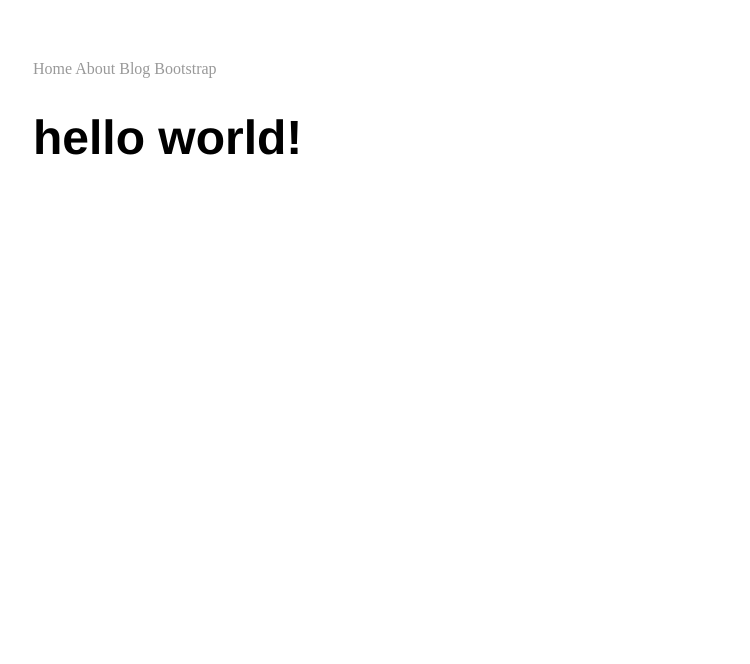
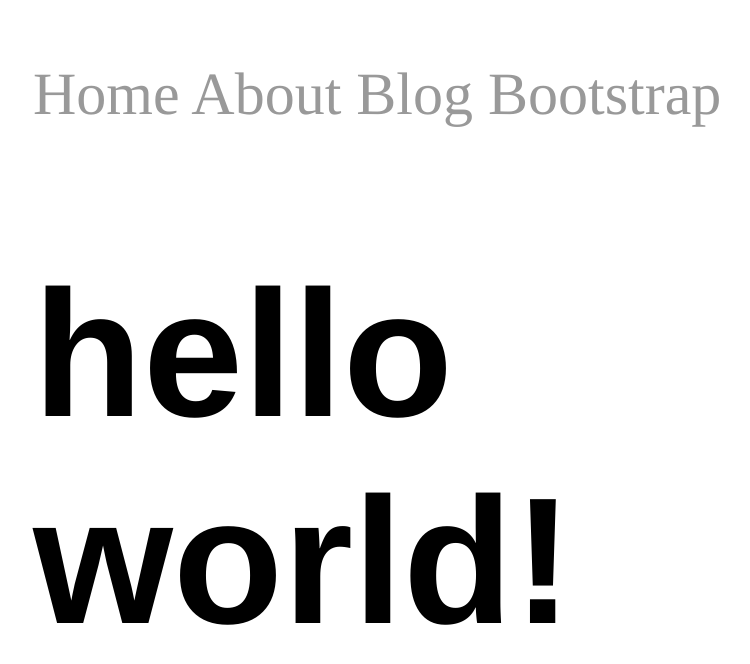
Before and after one commit to studentiyot/code_monkey, a Jekyll site: the page built from monkey_do.html, in a window 1280 px wide. Shown: the top 664 px of the page, without its empty margins (159-909 px from the left). Built offline with Jekyll 4.4.1, drawn with Linux system fonts in a browser that asks for light colours.

Commit message:
Update not_main.css

```diff
--- a/assets/css/not_main.css
+++ b/assets/css/not_main.css
@@ -1,6 +1,8 @@
 body {
     margin: 60px auto;
     width: 70%;
+    font-family: 'Times', 'Serif';
+    font-size: 60px;
 }
 nav ul, footer ul {
     font-family:'Helvetica', 'Arial', 'Sans-Serif';
```
